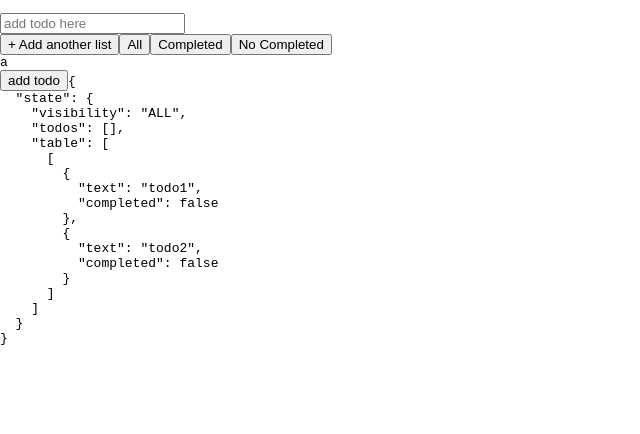
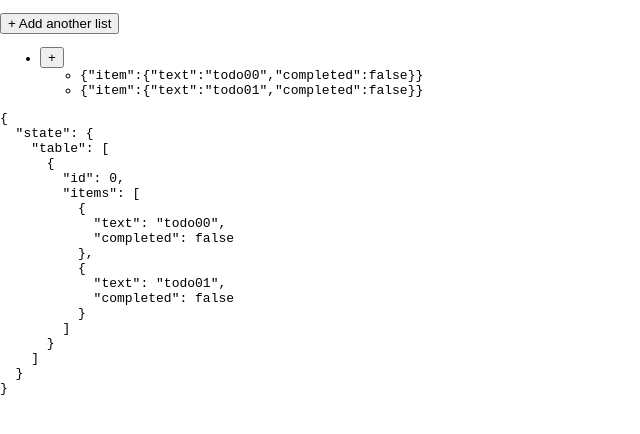
Before and after one commit to ljDevelopment/geekshubs_frontend_03_trello, a React (Create React App) app: page / in a window 1280 px wide. Shown: the top 434 px of the page, without its empty margins (0-640 px from the left). Built offline with nearby package versions, Linux system fonts and the light colour scheme.

Commit message:
Adding lista and items... bugged
Adding ittems doesn't update rendering

```diff
--- a/src/App.js
+++ b/src/App.js
@@ -9,9 +9,6 @@ function App(props) {
     <div className="App">
         <pre>
 			<Table />
-			<button onClick={() => props.addRandomTodo()}>
-				add todo
-			</button>
 			{
 				JSON.stringify(props, null, 2)
 			}
@@ -23,13 +20,7 @@ function App(props) {
 const mapStateToProps = state => ({state : state})
 const mapDispatchToProps = (dispacth) => ({
 
-	addRandomTodo: () => dispacth({
-		type: 'ADD_TODO',
-		payload: 'borra esta tarea'
-	})
 })
-const connectAccp = connect(
-	mapStateToProps,
-	mapDispatchToProps)(App)
 
+const connectAccp = connect(mapStateToProps, mapDispatchToProps)(App)
 export default connectAccp;
--- /dev/null
+++ b/src/components/Item.jsx
@@ -0,0 +1,21 @@
+import React from 'react';
+import { connect } from 'react-redux';
+import './Item.css';
+
+function Item(props) {
+
+	return (
+		<li>
+			<b>{props.listid}</b>
+			{JSON.stringify(props)}
+		</li>
+	);
+}
+const mapStateToProps = (state) => ({
+});
+
+const mapDispatchToProps = (dispatch) => ({
+})
+
+const connected = connect(mapStateToProps, mapDispatchToProps)(Item);
+export default connected;
--- a/src/components/List.jsx
+++ b/src/components/List.jsx
@@ -1,21 +1,40 @@
 import React from 'react';
 import { connect } from 'react-redux';
 import './List.css';
+import Item from './Item'
 
 function List(props) {
 
 	return (
-		<div>
-			<ul>
-				{props.list.map((todos) => (
-					<li>todos</li>
-				))}
-			</ul>
-		</div>
+		<li>
+			<button onClick={() => props.addItem(props.list.id)}>+</button>
+				<ul>
+					{props.list.items.map((item, i) => (
+						<Item item={item} key={i} />
+					))}
+				</ul>
+		</li>
 	);
 }
+const mapStateToProps = (state) => ({
+});
+
 const mapDispatchToProps = (dispatch) => ({
+	addItem: (listId) => {
+
+		console.log('dispatch ADD_LIST');
+		dispatch({
+			type: 'ADD_ITEM',
+			listId: listId,
+			payload:
+			{
+				id: Date.now(),
+				text: 'new',
+				completed: false
+			}
+		});
+	}
 })
 
-const connected = connect(null, mapDispatchToProps)(List);
+const connected = connect(mapStateToProps, mapDispatchToProps)(List);
 export default connected;
--- a/src/components/Table.jsx
+++ b/src/components/Table.jsx
@@ -4,50 +4,24 @@ import './Table.css';
 import List from './List'
 
 function Table(props) {
-	const onKeyUpHandle = (e) => {
-		console.log('key up', e.keyCode);
-
-		if (e.keyCode === 13 && e.target.value.trim()) {
-			props.addTodo(e.target.value.trim());
-			e.target.value = '';
-		}
-	};
 	console.log(
 		JSON.stringify(props, null, 2)
 	);
 	return (
 		<div className='controls'>
-			<input
-				type='text'
-				placeholder='add todo here'
-				onKeyUp={(e) => onKeyUpHandle(e)}
-			/>
-			<div className='filterSelector'>
 				<button onClick={() => props.addList()}>+ Add another list</button>
-				<button onClick={() => props.changeVisibility('ALL')}>
-					All
-		  </button>
-				<button
-					onClick={() => props.changeVisibility('COMPLETED')}
-				>
-					Completed
-		  </button>
-				<button
-					onClick={() => props.changeVisibility('NO_COMPLETED')}
-				>
-					No Completed
-		  </button>
-		  </div>
-		  {props.table.map((list, i) => (
-			 <div key={i}>a</div>
-		  ))}
+			<ul>
+				{props.table.map((list, i) => (
+					<List list={list} key={i}/>
+				))}
+			</ul>
 		</div>
 	);
 }
 
 const mapStateToProps = (state) => ({
 	table: state.table,
-  });
+});
 
 const mapDispatchToProps = (dispatch) => ({
 	addList: () => {
@@ -58,21 +32,6 @@ const mapDispatchToProps = (dispatch) => ({
 			id: Date.now(),
 		});
 	},
-	addTodo: (text) => {
-		console.log('dispatch ADD_TODO');
-
-		dispatch({
-			type: 'ADD_TODO',
-			payload: text,
-			completed: false,
-			id: Date.now(),
-		});
-	},
-	changeVisibility: (setting) =>
-		dispatch({
-			type: 'CHANGE_VISIBILITY',
-			payload: setting,
-		}),
 });
 
 const connected = connect(mapStateToProps, mapDispatchToProps)(Table);
--- a/src/services/redux/reducer.js
+++ b/src/services/redux/reducer.js
@@ -1,18 +1,19 @@
 const initialState = {
-	visibility: 'ALL',
-	todos: [
-	],
 	table : [
+		{
+			id : 0,
+			items :
 			[
 				{
-				text: 'todo1',
+					text: 'todo00',
 					completed: false
 				},
 				{
-				text: 'todo2',
+					text: 'todo01',
 					completed: false
 				}
 			]
+		},
 	]
 };
 
@@ -20,24 +21,28 @@ function reducer(state = initialState, action) {
 	console.log('reducer. action:', action);
 
 	switch (action.type) {
+		case 'ADD_ITEM':
+			return {
+				...state,
+				table : state.table.map(
+					(element) => {
+						if (element.id === action.listId)
+						{
+							element.items.push(action.payload);
+						}
+						return element;
+					}
+				)
+			}
+
 		case 'ADD_LIST':
 			return {
 				...state,
 				table : [
 					...state.table,
-					[]
-				]
-			}
-
-		case 'ADD_TODO':
-
-			return {
-				...state,
-				todos : [
-					...state.todos,
 					{
-						text: action.payload,
-						completed: false
+						id: action.id,
+						items: []
 					}
 				]
 			}
```
Also changed, not shown: src/components/Item.css (added), 1 other file (tests, documents, lock files or other folders). Lines whose indentation alone changed are shown as unchanged.
